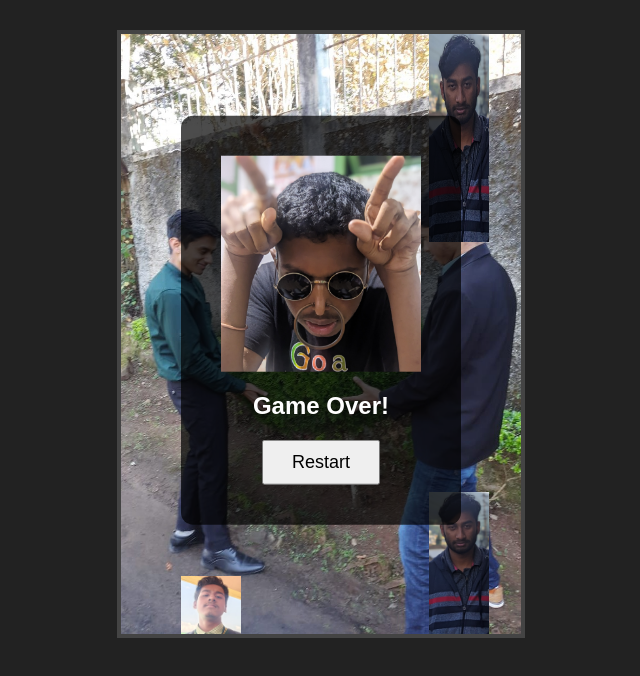
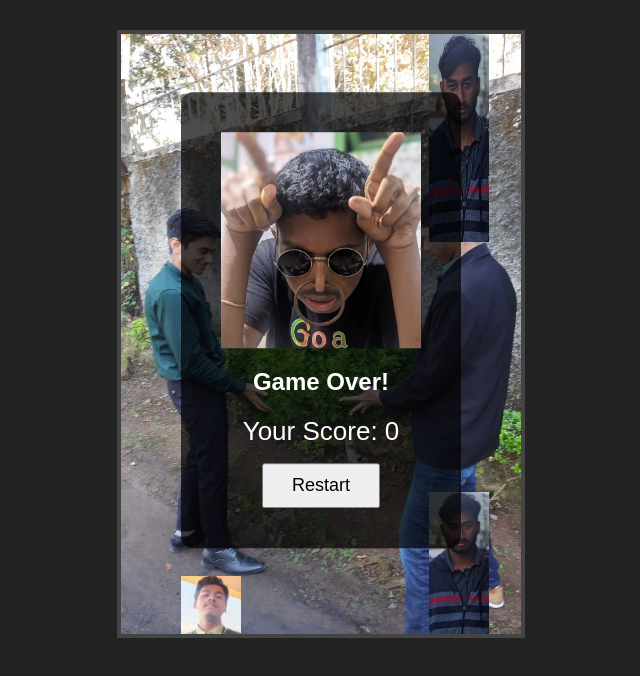
Before and after one commit to deepdas03/fungame, a plain HTML site: page index.html in a window 1280 px wide. Shown: the whole page, without its empty margins (319-959 px from the left). Drawn offline with Linux system fonts and the light colour scheme.

Commit message:
edited file

```diff
--- a/index.html
+++ b/index.html
@@ -50,12 +50,13 @@
   <div id="gameOverScreen">
     <img id="overImg" src="gameover.jpg" alt="Game Over">
     <h2 style="color: #fff; font-family: Arial, sans-serif;">Game Over!</h2>
+    <div id="finalScore" style="color:#fff; font-size:26px; margin: 16px 0; font-family: Arial, sans-serif;">
+    </div>
     <button id="restartBtn" style="font-size:18px;padding:10px 28px;">Restart</button>
   </div>
   <audio id="bgMusic" src="bg-music.mp3" loop></audio>
   <audio id="gOverMusic" src="gameover.mp3"></audio>
   <script>
-
     const canvas = document.getElementById('gameCanvas');
     const ctx = canvas.getContext('2d');
 
@@ -70,6 +71,7 @@
     const restartBtn = document.getElementById('restartBtn');
     const scoreTxt = document.getElementById('scoreTxt');
     const overImg = document.getElementById('overImg');
+    const finalScore = document.getElementById('finalScore');
 
     let bird = { x: 60, y: 250, w: 60, h: 60, speed: 0, gravity: 0.22, jump: -6 };
     let pillars = [], gap = 250, pWidth = 60, score = 0, running = false;
@@ -138,6 +140,7 @@
       bgMusic.pause();
       gOverMusic.currentTime = 0;
       gOverMusic.play();
+      finalScore.innerText = "Your Score: " + score;
       gameOverScreen.style.display = "block";
       scoreTxt.style.display = "none";
     }
```
